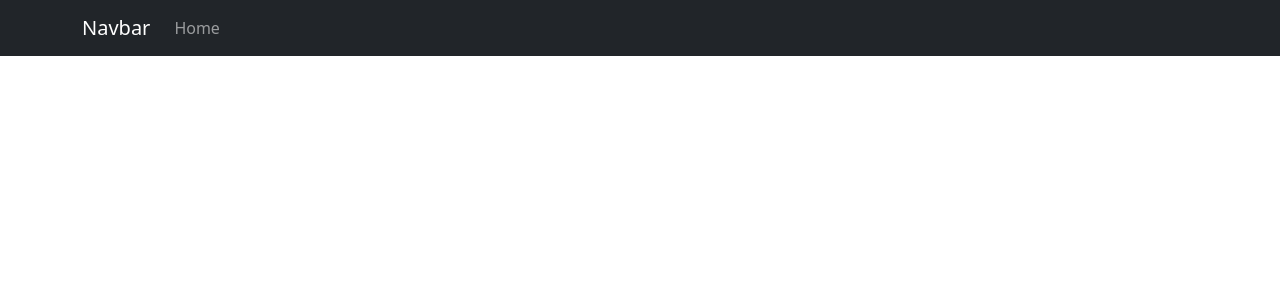
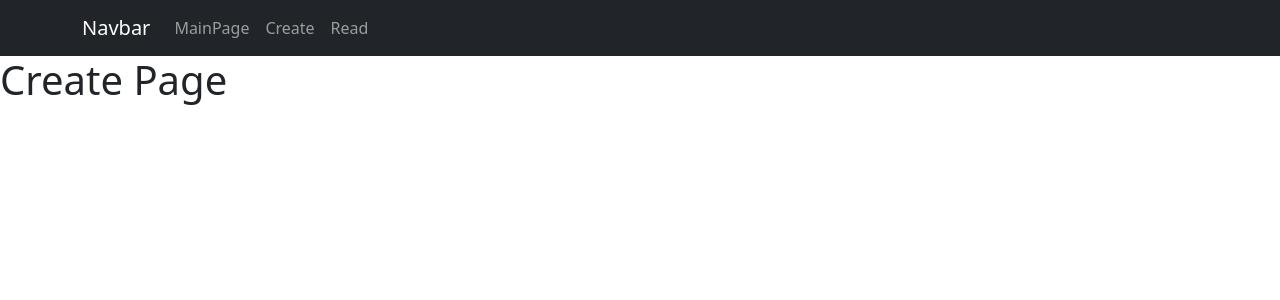
Before and after one commit to izzyKavanagh/DataRep-Project, a React (Create React App) app: page /create in a window 1280 px wide. Before the commit this address had no page. Shown: the top 300 px of the page. Built offline with nearby package versions, Linux system fonts and the light colour scheme.

Commit message:
add read/create components

```diff
--- a/src/App.js
+++ b/src/App.js
@@ -3,6 +3,8 @@ import './App.css';
 import { BrowserRouter as Router, Route, Routes } from 'react-router-dom';
 import AppContent from './components/AppContent';
 import NavigationBar from './components/navbar.js';
+import Create from './components/Create.js';
+import Read from './components/Read.js';
 
 function App() {
   return (
@@ -10,6 +12,8 @@ function App() {
       <NavigationBar />
       <Routes>
         <Route path="/home" element={<AppContent />} />
+        <Route path="/create" element={<Create />} />
+        <Route path="/read" element={<Read />} />
       </Routes>
     </Router>
   );
--- /dev/null
+++ b/src/components/Create.js
@@ -0,0 +1,10 @@
+
+const Create = () => {
+    return (
+        <div>
+          <h1>Create Page</h1>
+        </div>
+      );
+}
+
+export default Create; // Export Create component
--- /dev/null
+++ b/src/components/Read.js
@@ -0,0 +1,9 @@
+const Read = () => {
+    return (
+        <div>
+          <h1>Read Page</h1>
+        </div>
+      );
+}
+
+export default Read; // Export Read component
--- a/src/components/navbar.js
+++ b/src/components/navbar.js
@@ -9,7 +9,9 @@ const NavigationBar = () => {
       <Container>
         <Navbar.Brand href="/">Navbar</Navbar.Brand>
         <Nav className="me-auto">
-          <Nav.Link href="/">Home</Nav.Link>
+          <Nav.Link href="/home">MainPage</Nav.Link>
+          <Nav.Link href="/create">Create</Nav.Link>
+          <Nav.Link href="/read">Read</Nav.Link>
         </Nav>
       </Container>
     </Navbar>
```
